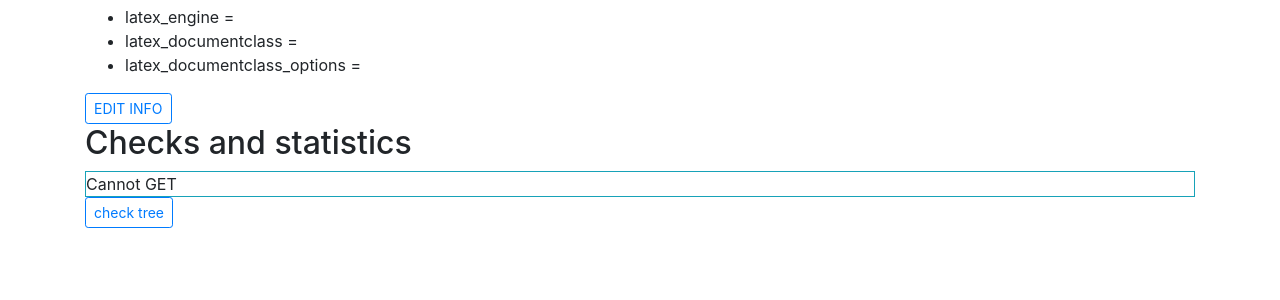
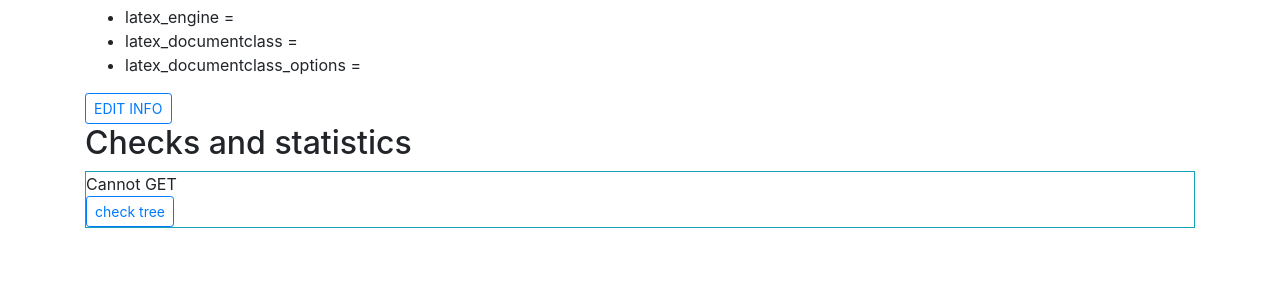
Before and after one commit to mennucc/ColDoc_project, a Django app: template ColDocDjango/ColDocApp/templates/coldoc.html in a window 1280 px wide. Shown: the part 226-526 px from the top of the page. Run offline with Django 3.2, Linux system fonts and the light colour scheme; the template is opened without the code that fills it, so the values that code supplies are empty; the visitor is signed in with stand-in values (Sample User, id 1); parts of the project's set-up code (start-up, migrations or seed data) failed here and were passed over; some libraries are stand-ins or nearby versions.

Commit message:
correct unclosed <div

```diff
--- a/ColDocDjango/ColDocApp/templates/coldoc.html
+++ b/ColDocDjango/ColDocApp/templates/coldoc.html
@@ -57,7 +57,7 @@ First published {{ coldoc.publication_time }}
 </a>
 {% endif %}
 <h2>Checks and statistics </h2>
-<div class="border border-info mt-2"
+<div class="border border-info mt-2">
 <div id='id_check_tree'>......</div>
 <button   type="button" class="btn btn-outline-primary btn-sm" id="id_button_check_tree" onClick="AJAXcheck_tree();">
   check tree
```
